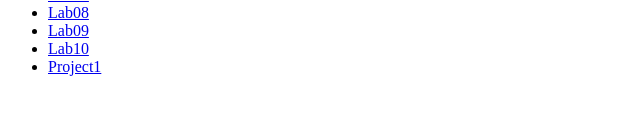
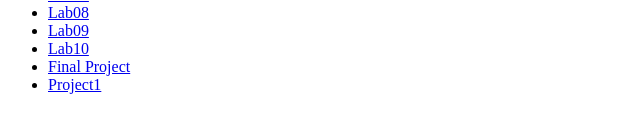
Before and after one commit to RobertLongIII/CSIT121, a plain HTML site: page index.html in a window 1280 px wide. Shown: the part 231-364 px from the top of the page, without its empty margins (0-640 px from the left). Drawn offline with Linux system fonts and the light colour scheme.

Commit message:
Update index.html

```diff
--- a/index.html
+++ b/index.html
@@ -18,6 +18,7 @@
 			<li><a href="lab08">Lab08</a></li>
 			<li><a href="lab09">Lab09</a></li>
 			<li><a href="lab10">Lab10</a></li>
+			<li><a href="Final Project">Final Project</a></li>
 			<li><a href="Project1">Project1</a></li>
 		</ul>
 
```
